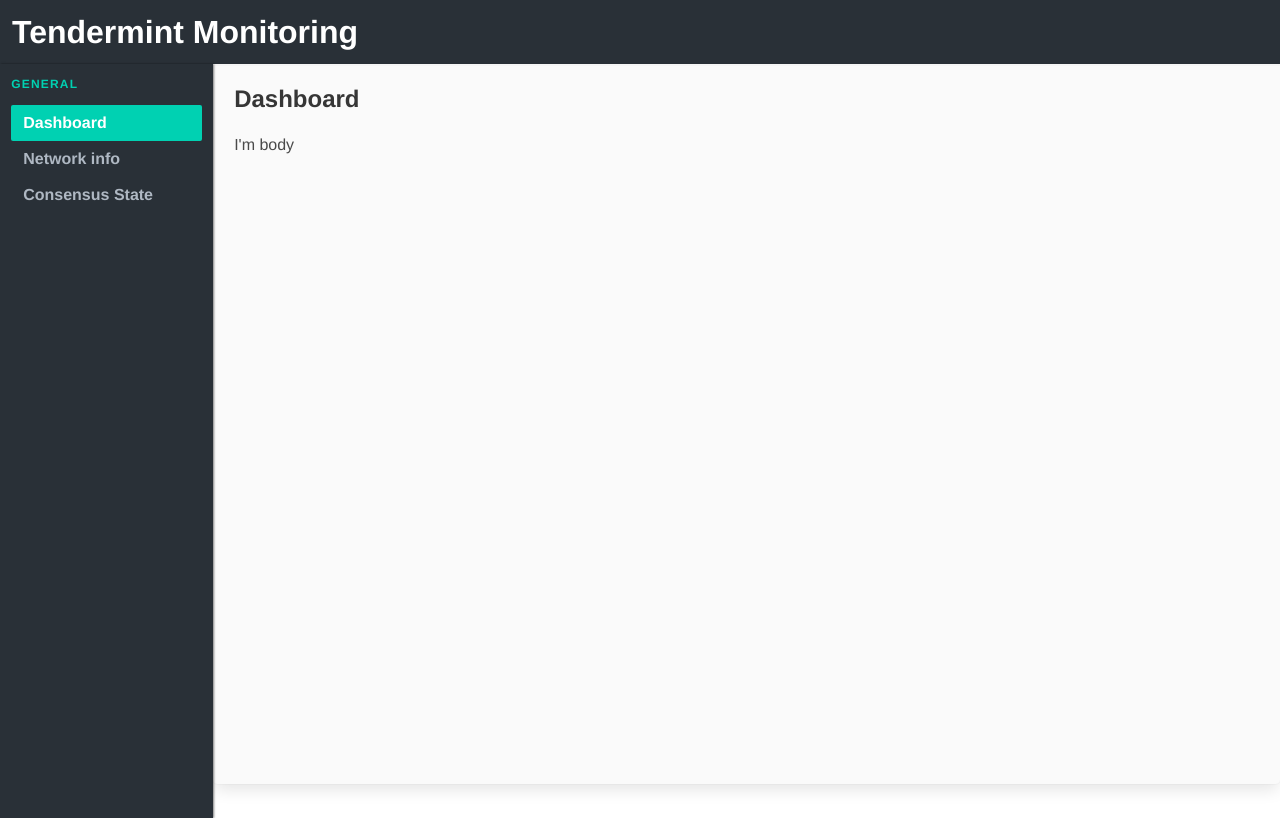
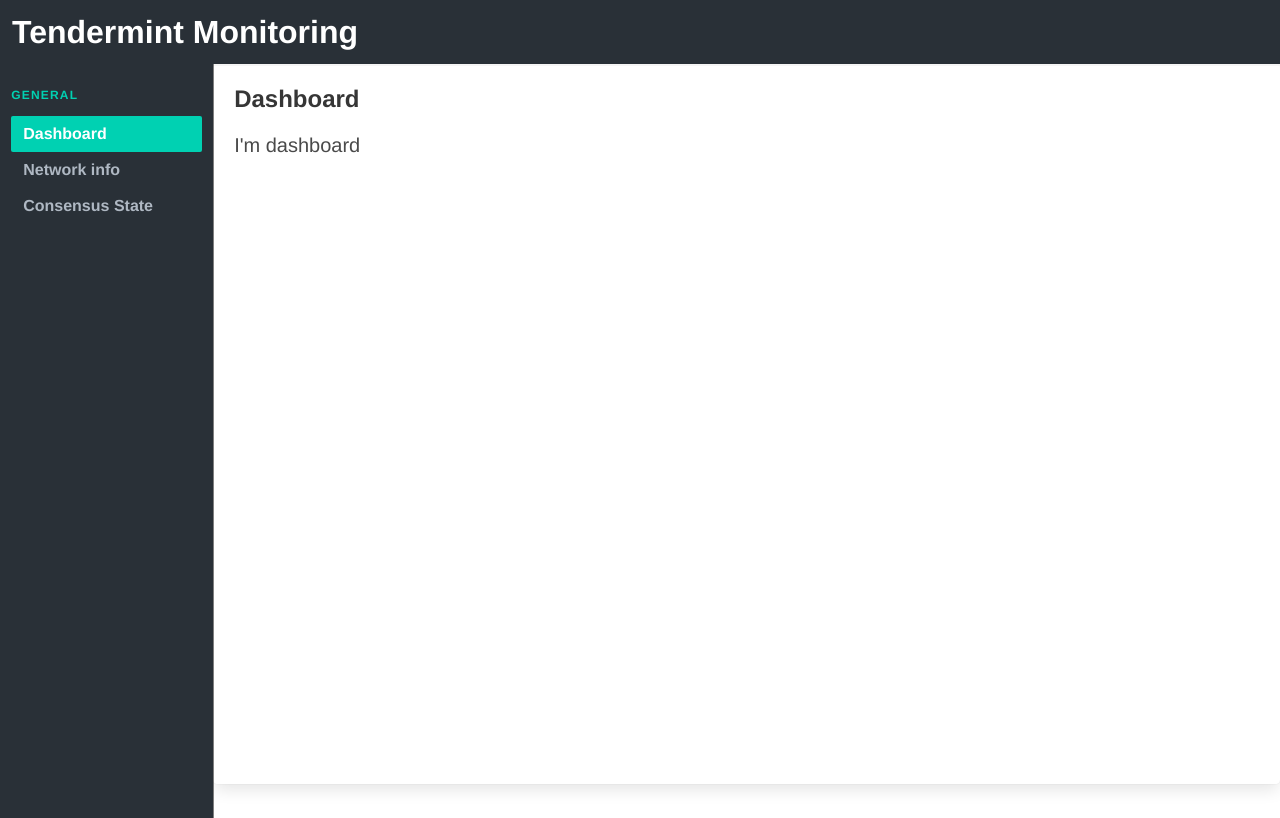
Before and after one commit to internet-com/tendermint-monitoring, a Vue app: page /dashboard in a window 1280 px wide. Built offline with nearby package versions, Linux system fonts and the light colour scheme.

Commit message:
change menu css

```diff
--- a/src/components/TendermintMonitoring.vue
+++ b/src/components/TendermintMonitoring.vue
@@ -31,9 +31,8 @@ export default {
 }
 
 .side-menu {
-  position: relative;
   background-color: #293037;
-  box-shadow: 1px 0 2px 0 rgba(0,0,0,0.50);
+  box-shadow: 1px 0 0px 0 rgba(0,0,0,0.50);
   z-index: 100;
 }
 </style>
--- a/src/components/elements/Panel.vue
+++ b/src/components/elements/Panel.vue
@@ -29,7 +29,7 @@ export default{
 <style scoped>
 .panel {
   /* background-color: #FF0000; */
-  background-color: #FAFAFA;
+  /* background-color: #FAFAFA; */
   border-radius: 0.286rem;
   margin-bottom: 2.143rem;
 }
--- a/src/components/menu/MonitoringMenu.vue
+++ b/src/components/menu/MonitoringMenu.vue
@@ -19,7 +19,7 @@ export default {};
 
 <style scoped>
 .monitoring-menu {
-  padding: 0.7rem;
+  padding: 1.4rem 0.7rem 0.7rem 0.7rem;
 }
 
 .menu {
@@ -38,4 +38,8 @@ export default {};
   background-color: hsl(171, 100%, 41%) !important;
   color: #FFFFFF !important;
 }
+
+a:hover {
+  color: #363636;
+}
 </style>
--- a/src/components/monitoring/Monitoring.vue
+++ b/src/components/monitoring/Monitoring.vue
@@ -3,22 +3,18 @@
     is-full-page=true
     header='Dashboard' >
 
-    <div slot="body">
-      <div class="columns">
-        <div class="column">
-          <h1>I'm body</h1>
-        </div>
-      </div>
-    </div>
+    <dashboard slot="body"></dashboard>
   </panel>
 </template>
 
 <script>
 import Panel from '../elements/Panel';
+import Dashboard from './app/Dashboard';
 
 export default {
   components: {
     Panel,
+    Dashboard,
   },
 };
 </script>
--- a/src/components/monitoring/app/Dashboard.vue
+++ b/src/components/monitoring/app/Dashboard.vue
@@ -0,0 +1,9 @@
+<template>
+  <div>
+    <h1 class="subtitle">I'm dashboard</h1>
+  </div>
+</template>
+
+<script>
+export default {};
+</script>
```
